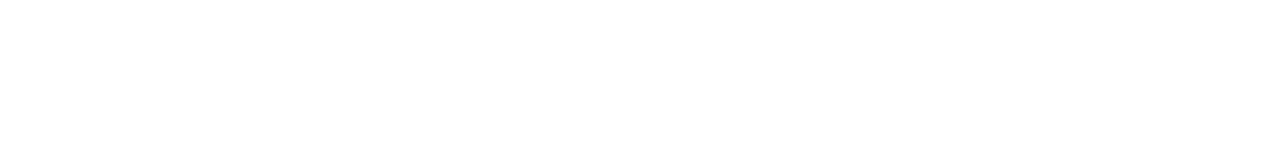
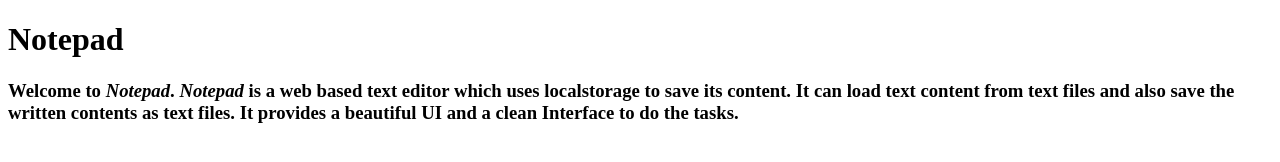
Before and after one commit to zenithkandel/notepad, a plain HTML site: page index.html in a window 1280 px wide. Drawn offline with Linux system fonts and the light colour scheme.

Commit message:
add preloader section with heading and welcome message to Notepad application

```diff
--- a/index.html
+++ b/index.html
@@ -6,6 +6,9 @@
     <title>Notepad</title>
 </head>
 <body>
-
+    <div class="preloader">
+        <div class="heading"><h1>Notepad</h1></div>
+        <div class="subheading"><h3>Welcome to <i>Notepad</i>. <i>Notepad</i> is a web based text editor which uses localstorage to save its content. It can load text content from text files and also save the written contents as text files. It provides a beautiful UI and a clean Interface to do the tasks.</h3></div>
+    </div>
 </body>
 </html>
```
